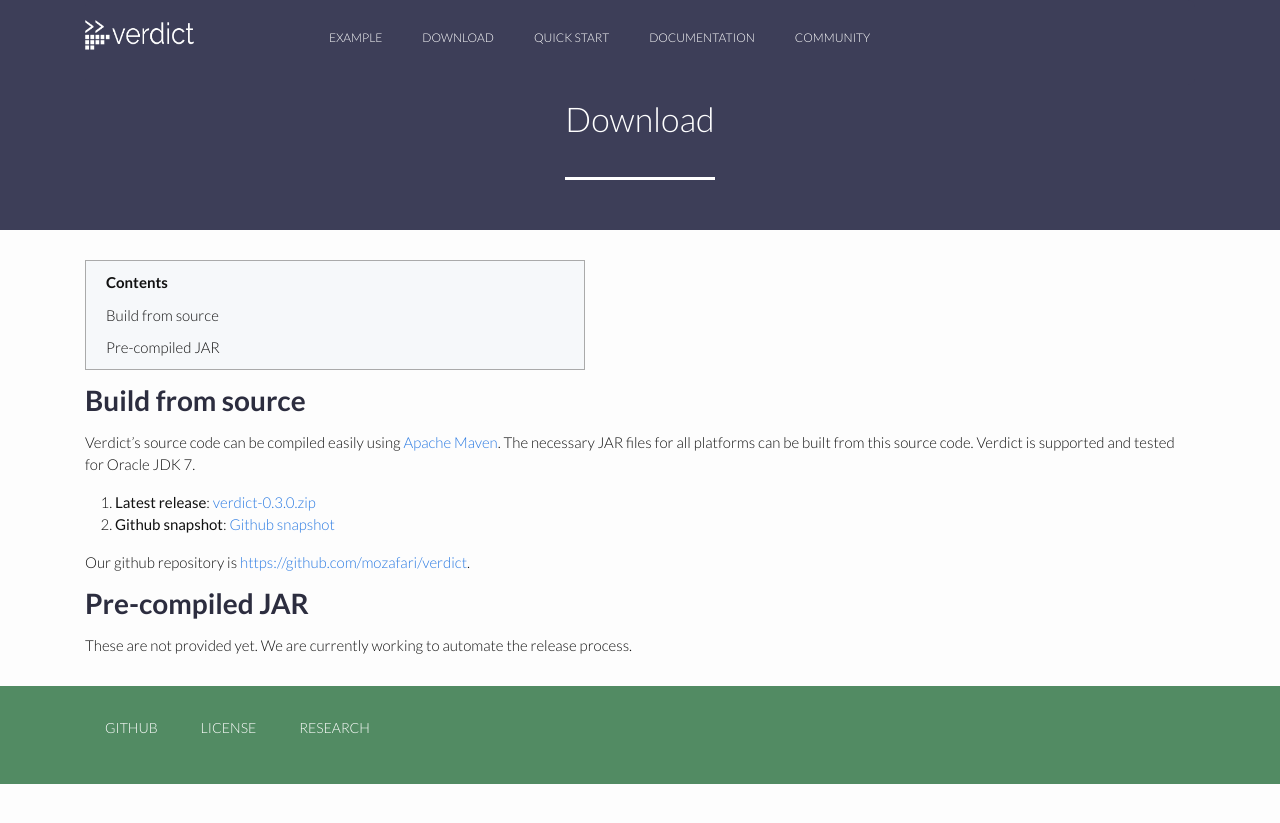
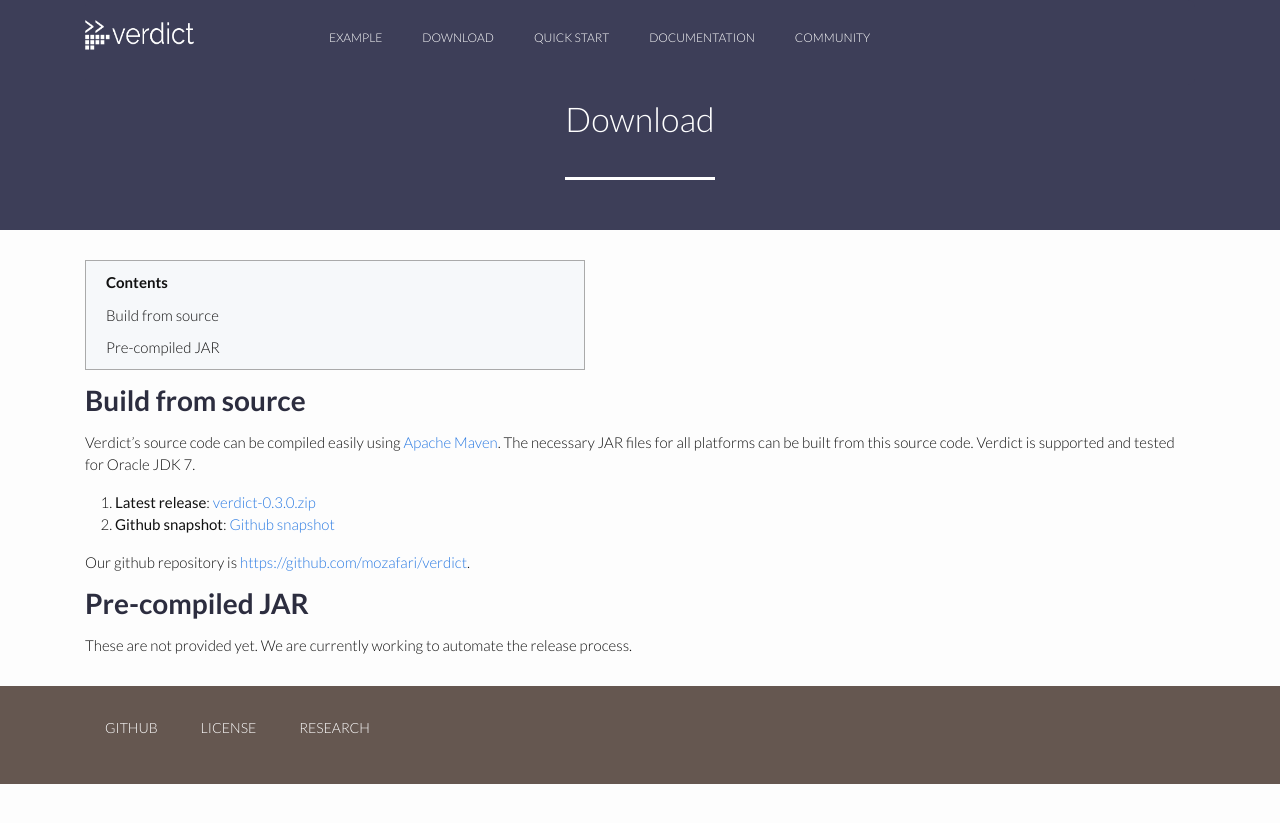
Before and after one commit to verdict-project/verdict-project.github.io, a Jekyll site: the page built from download/index.md, in a window 1280 px wide. Shown: the top 823 px of the page. Built offline with Jekyll 4.4.1, drawn with Linux system fonts in a browser that asks for light colours; nearby versions of some CDN libraries.

Commit message:
Update _layout.scss

```diff
--- a/_sass/_layout.scss
+++ b/_sass/_layout.scss
@@ -322,7 +322,7 @@
  * Site footer
  */
 .site-footer {
-    background-color: #528B63;
+    background-color: #655750;
     padding-top: 30px;
     padding-bottom: 10px;
 
```
